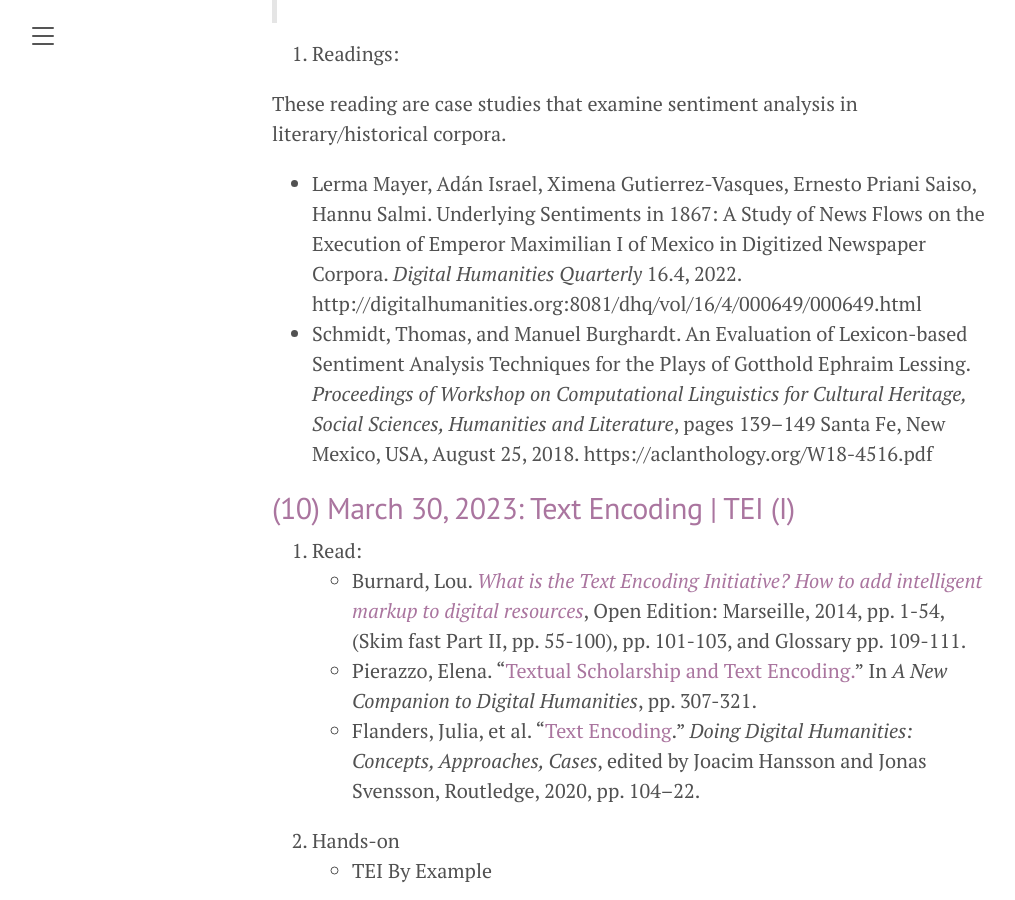
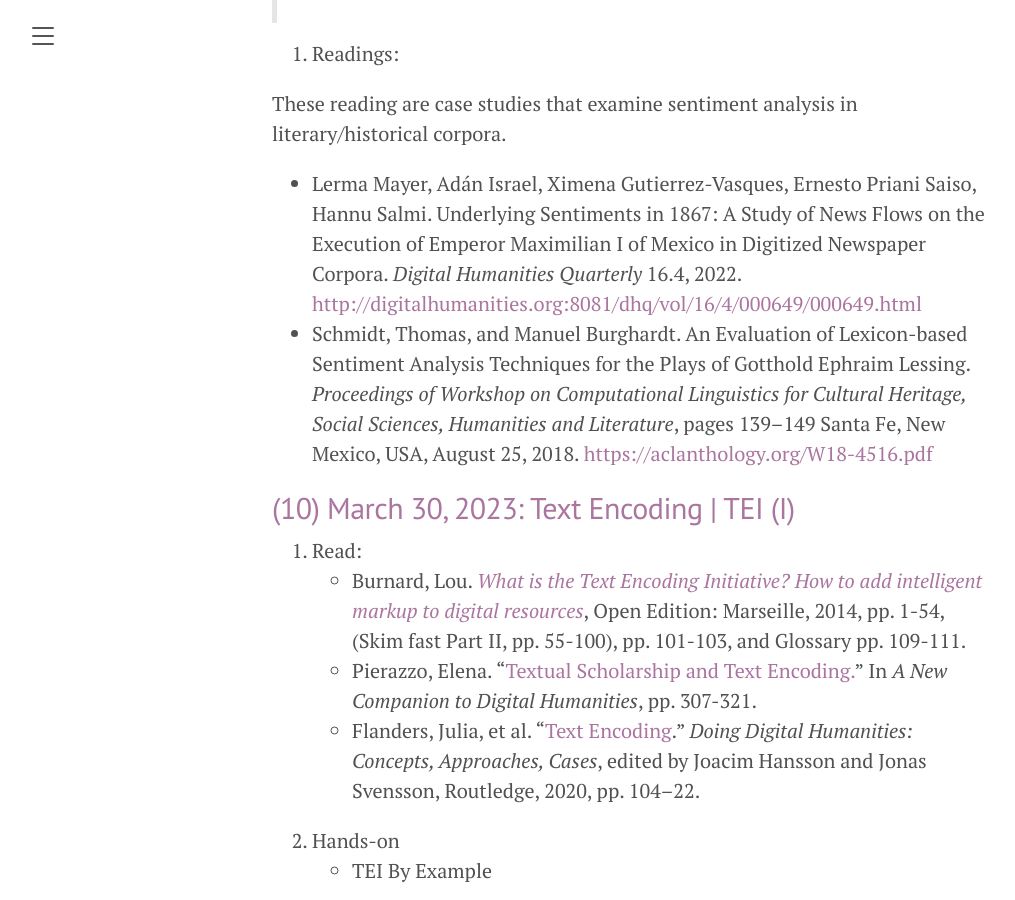
Before and after one commit to susannalles/DHPracticum_Spring23, a Jekyll site: the page built from schedule.md, in a window 1280 px wide and 900 px high, scrolled down 5179 px. Shown: the whole window, without its empty margins (8-1023 px from the left). Built offline with Jekyll 4.4.1, drawn with Linux system fonts in a browser that asks for light colours.

```diff
--- a/schedule.md
+++ b/schedule.md
@@ -130,9 +130,9 @@ Other recommended readings:
 1. Readings:
 
 These reading are case studies that examine sentiment analysis in literary/historical corpora.
-- Lerma Mayer, Adán Israel, Ximena Gutierrez-Vasques, Ernesto Priani Saiso, Hannu Salmi. Underlying Sentiments in 1867: A Study of News Flows on the Execution of Emperor Maximilian I of Mexico in Digitized Newspaper Corpora. *Digital Humanities Quarterly* 16.4, 2022.  http://digitalhumanities.org:8081/dhq/vol/16/4/000649/000649.html
+- Lerma Mayer, Adán Israel, Ximena Gutierrez-Vasques, Ernesto Priani Saiso, Hannu Salmi. Underlying Sentiments in 1867: A Study of News Flows on the Execution of Emperor Maximilian I of Mexico in Digitized Newspaper Corpora. *Digital Humanities Quarterly* 16.4, 2022.  <http://digitalhumanities.org:8081/dhq/vol/16/4/000649/000649.html>
 - Schmidt, Thomas, and Manuel Burghardt. An Evaluation of Lexicon-based Sentiment Analysis Techniques for the Plays of Gotthold Ephraim Lessing. *Proceedings of Workshop on Computational Linguistics for Cultural Heritage, Social Sciences, Humanities and Literature*, pages 139–149
-Santa Fe, New Mexico, USA, August 25, 2018. https://aclanthology.org/W18-4516.pdf
+Santa Fe, New Mexico, USA, August 25, 2018. <https://aclanthology.org/W18-4516.pdf>
 
 
 ## (10) March 30, 2023: Text Encoding | TEI (I)
```
